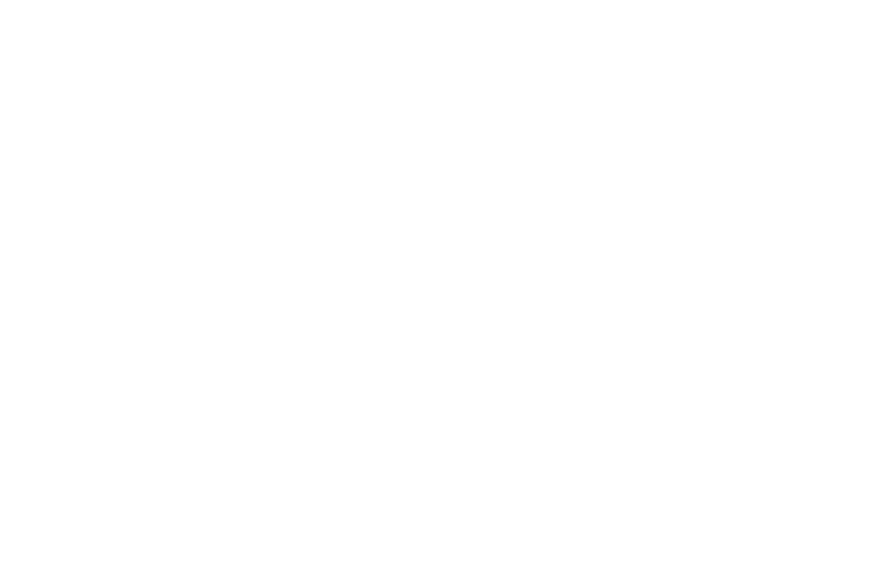
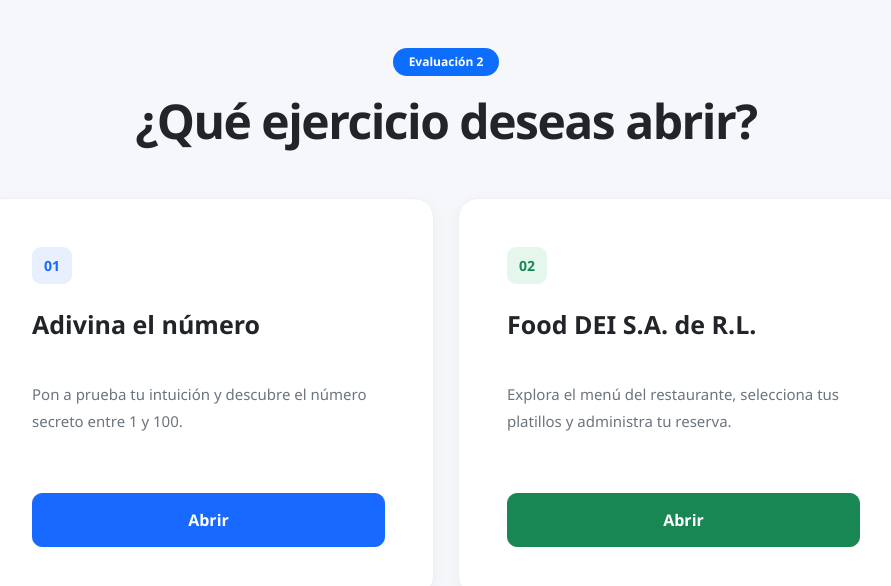
Before and after one commit to eobardThawnetgc/evaluacion-2-progra-web, a React (Vite) app in the folder client/: page / in a window 1280 px wide. Before the commit this address led to /home. Shown: the top 586 px of the page, without its empty margins (194-1085 px from the left). Built offline with nearby package versions, Linux system fonts and the light colour scheme.

Commit message:
add: Menu page

```diff
--- /dev/null
+++ b/client/src/pages/menu.jsx
@@ -0,0 +1,161 @@
+import {
+    Container,
+    Row,
+    Col,
+    Card,
+    CardBody,
+    CardTitle,
+    CardText,
+    Button,
+    Badge,
+} from 'reactstrap';
+
+import { Link } from 'react-router-dom';
+
+const MenuPage = () => {
+    const ejercicios = [
+        {
+            id: 1,
+            numero: '01',
+            titulo: 'Adivina el número',
+            descripcion:
+                'Pon a prueba tu intuición y descubre el número secreto entre 1 y 100.',
+            ruta: '/guessNumber',
+            color: '#1769FF',
+            fondo: '#E8F0FF',
+        },
+        {
+            id: 2,
+            numero: '02',
+            titulo: 'Food DEI S.A. de R.L.',
+            descripcion:
+                'Explora el menú del restaurante, selecciona tus platillos y administra tu reserva.',
+            ruta: '/food-dei',
+            color: '#198754',
+            fondo: '#E5F6EC',
+        },
+    ]
+
+    return (
+        <div
+            style={{
+                minHeight: '100vh',
+                backgroundColor: '#F5F7FA',
+                fontFamily: 'Segoe UI, sans-serif',
+                display: 'flex',
+                flexDirection: 'column',
+            }}
+        >
+            <Container className="py-5">
+                <div className="text-center mb-5">
+                    <Badge color="primary" pill className="mb-3 px-3 py-2">
+                        Evaluación 2
+                    </Badge>
+
+                    <h1
+                        style={{
+                            fontSize: 'clamp(32px, 5vw, 48px)',
+                            fontWeight: 750,
+                            color: '#212529',
+                            letterSpacing: '-1.5px',
+                            marginBottom: '14px',
+                        }}
+                    >
+                        ¿Qué ejercicio deseas abrir?
+                    </h1>
+                </div>
+
+                <Row className="g-4 justify-content-center">
+                    {ejercicios.map((ejercicio) => (
+                        <Col xs="12" md="6" lg="5" key={ejercicio.id}>
+                            <Card
+                                className="h-100"
+                                style={{
+                                    border: '1px solid #EEF0F3',
+                                    borderRadius: '20px',
+                                    boxShadow: '0 4px 16px rgba(0,0,0,0.04)',
+                                    overflow: 'hidden',
+                                    transition: 'transform 0.2s ease, box-shadow 0.2s ease',
+                                }}
+                                onMouseEnter={(e) => {
+                                    e.currentTarget.style.transform = 'translateY(-5px)'
+                                    e.currentTarget.style.boxShadow =
+                                        '0 12px 28px rgba(0,0,0,0.09)'
+                                }}
+                                onMouseLeave={(e) => {
+                                    e.currentTarget.style.transform = 'translateY(0)'
+                                    e.currentTarget.style.boxShadow =
+                                        '0 4px 16px rgba(0,0,0,0.04)'
+                                }}
+                            >
+                                <CardBody className="p-4 p-lg-5 d-flex flex-column">
+                                    <div className="d-flex justify-content-between align-items-center mb-4">
+                                        <span
+                                            style={{
+                                                fontSize: '14px',
+                                                fontWeight: 700,
+                                                color: ejercicio.color,
+                                                backgroundColor: ejercicio.fondo,
+                                                padding: '8px 12px',
+                                                borderRadius: '9px',
+                                            }}
+                                        >
+                                            {ejercicio.numero}
+                                        </span>
+                                    </div>
+
+                                    <div className="mb-3">
+                                        <CardTitle
+                                            tag="h2"
+                                            style={{
+                                                fontSize: '25px',
+                                                fontWeight: 750,
+                                                color: '#212529',
+                                                lineHeight: 1.3,
+                                                minHeight: '65px',
+                                            }}
+                                        >
+                                            {ejercicio.titulo}
+                                        </CardTitle>
+
+                                        <CardText
+                                            className="text-secondary"
+                                            style={{
+                                                fontSize: '15px',
+                                                lineHeight: 1.8,
+                                                minHeight: '80px',
+                                            }}
+                                        >
+                                            {ejercicio.descripcion}
+                                        </CardText>
+                                    </div>
+
+                                    <div className="mt-auto pt-3">
+                                        <Button
+                                            tag={Link}
+                                            to={ejercicio.ruta}
+                                            block
+                                            style={{
+                                                width: '100%',
+                                                backgroundColor: ejercicio.color,
+                                                borderColor: ejercicio.color,
+                                                borderRadius: '10px',
+                                                padding: '14px',
+                                                fontWeight: 650,
+                                                fontSize: '16px',
+                                            }}
+                                        >
+                                            Abrir
+                                        </Button>
+                                    </div>
+                                </CardBody>
+                            </Card>
+                        </Col>
+                    ))}
+                </Row>
+            </Container>
+        </div>
+    )
+}
+
+export default MenuPage;
--- a/client/src/routes/appRoutes.jsx
+++ b/client/src/routes/appRoutes.jsx
@@ -1,11 +1,13 @@
 import { Navigate, Route, Routes } from 'react-router-dom';
+
+import MenuPage from '../pages/menu';
 import GuessNumber from '../pages/guessNumber/GuessNumber';
 
 const AppRouter = () => {
     return (
         <Routes>
+            <Route path="/" element={<MenuPage />} />
             <Route path="/guessNumber" element={<GuessNumber />} />
-            <Route path="/home" element={<></>} />
             <Route path="/" element={<Navigate to="/home" replace />} />
             <Route path="*" element={<Navigate to="/home" replace />} />
         </Routes>
```
